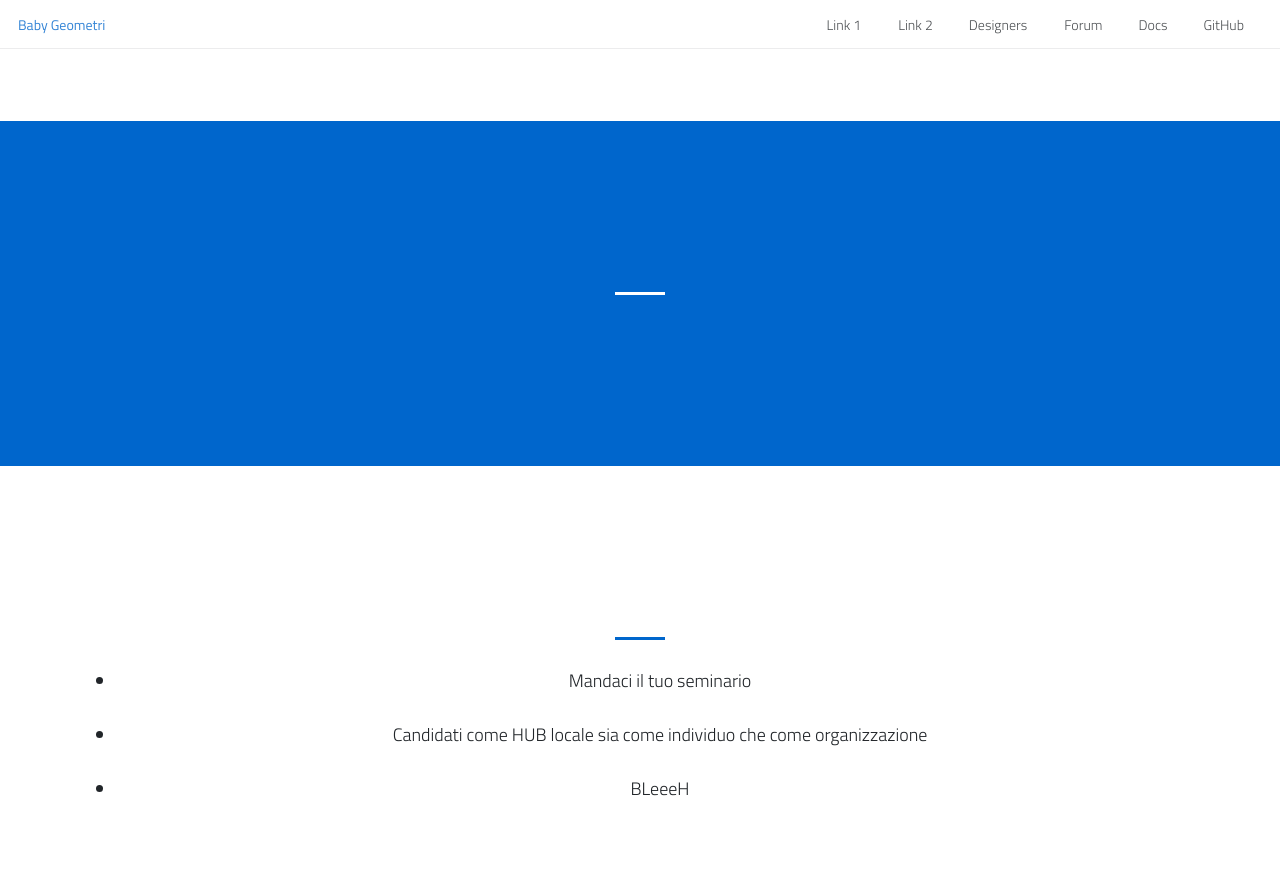
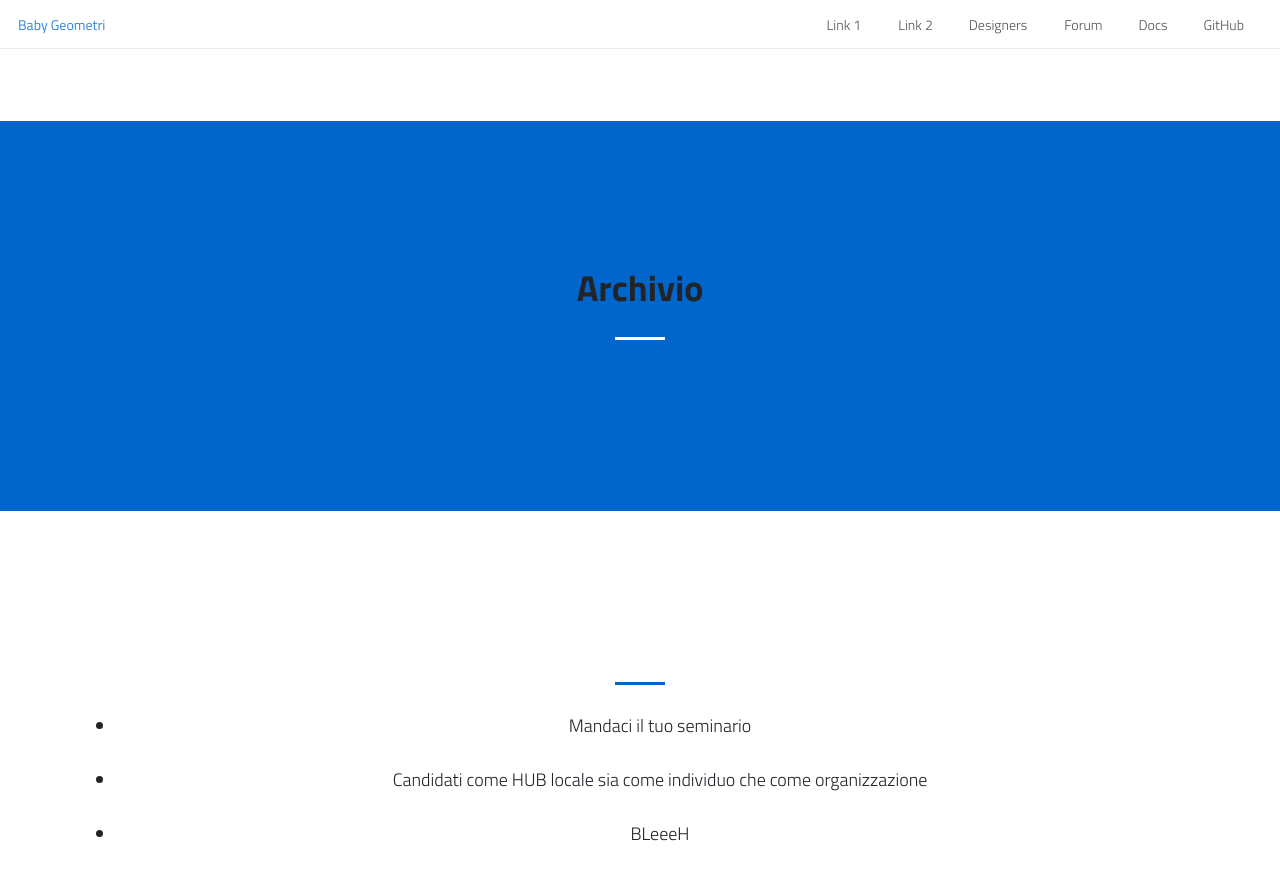
Before and after one commit to baby-geometri/baby-geometri.github.io, a Jekyll site: the page built from index.md, in a window 1280 px wide and 900 px high, scrolled down 1338 px. Shown: the top 880 px of the window. Built offline with Jekyll 4.4.1, drawn with Linux system fonts in a browser that asks for light colours; nearby versions of some CDN libraries.

Commit message:
Update default.html

```diff
--- a/_layouts/default.html
+++ b/_layouts/default.html
@@ -89,7 +89,7 @@
   <div class="container">
     <div class="row">
       <div class="col-lg-12 text-center">
-        <h2 class="section-heading">{{ site.data.content.versioning.title }}</h2>
+        <h2 class="section-heading">{{ site.data.content.versioning.title }} Archivio</h2>
         <hr class="light my-4">
         {{ site.data.content.versioning.text }}
 
@@ -143,7 +143,7 @@
 
 
 
-<section id="participate">
+<section class="bg-primary" id="participate">
   <div class="container">
     <div class="row">
       <div class="col-lg-12 text-center">
```
